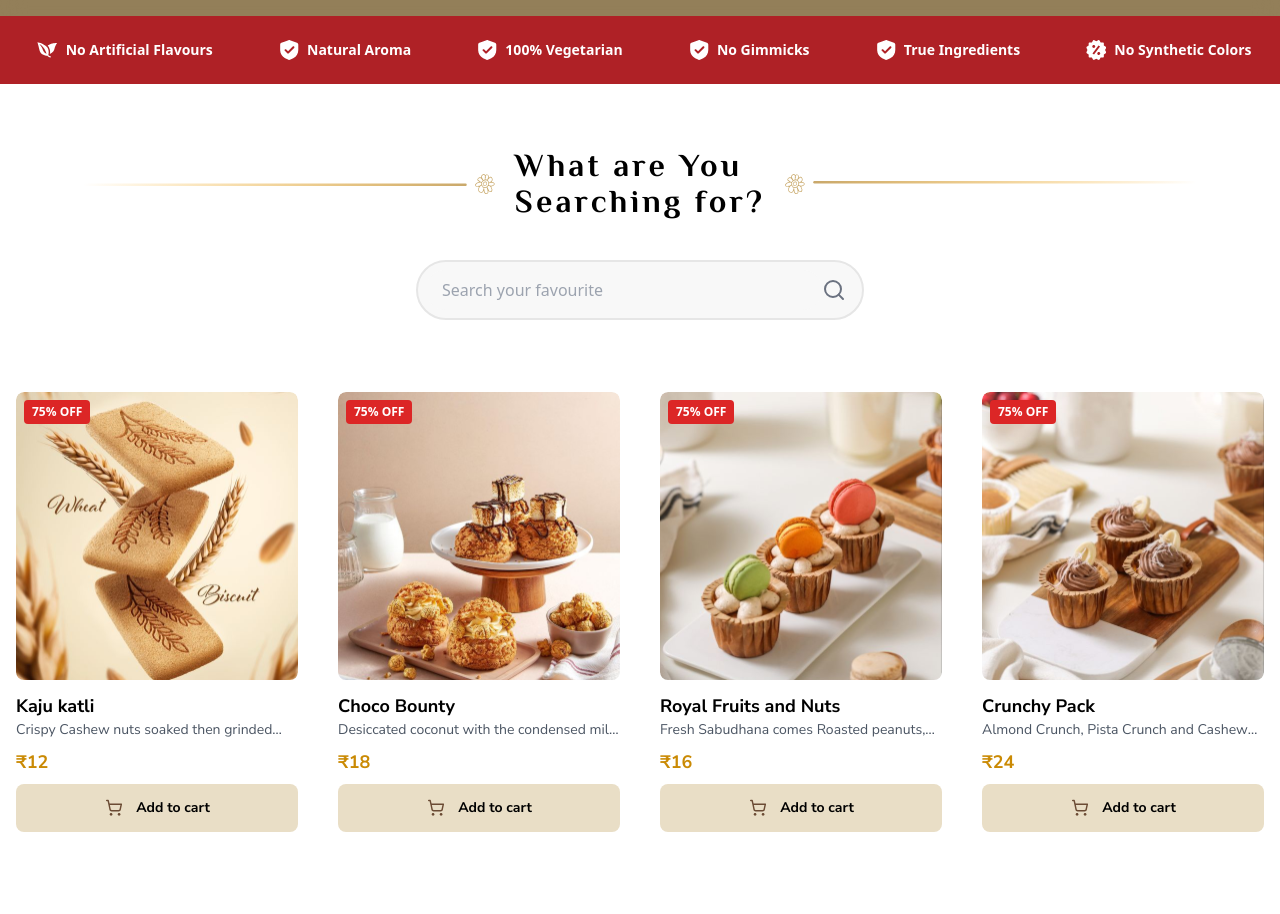
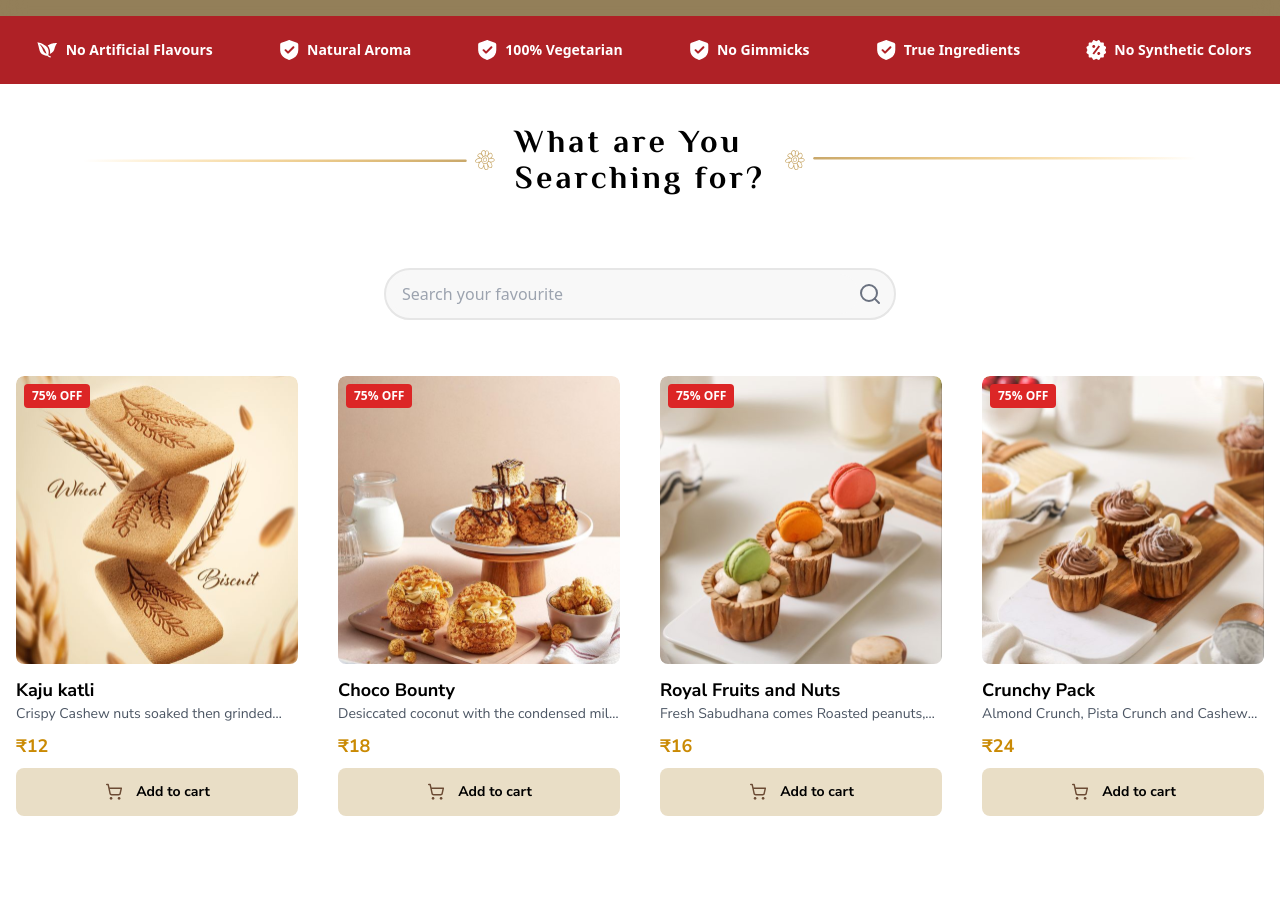
Before and after one commit to sanjvj/Annapoorna-mithais, a React (Vite) app in the folder frontend/: page / in a window 1280 px wide. Shown: the part 866-1780 px from the top of the page. Built offline with nearby package versions, Linux system fonts and the light colour scheme; grey boxes are pictures that could not be loaded.

Commit message:
Implemented Search Functionality

```diff
--- a/frontend/src/components/ExploreMenu/ExploreMenu.jsx
+++ b/frontend/src/components/ExploreMenu/ExploreMenu.jsx
@@ -4,7 +4,7 @@ import SearchBar from '../SearchBar'
 const ExploreMenu = () => {
   return (
     <div className='flex flex-col justify-center items-center gap-[10] '>
-      <div className="flex items-center justify-center gap-2 mt-16 mb-10">
+      <div className="flex items-center justify-center gap-2 mt-10 mb-10">
           <img
             src="Line.svg"
             className="w-36 md:w-48 lg:w-96"
@@ -21,7 +21,7 @@ const ExploreMenu = () => {
             alt="Decorative Line"
           />
         </div>
-        <SearchBar></SearchBar>
+
     </div>
   )
 }
--- a/frontend/src/components/FoodDisplay/FoodDisplay.jsx
+++ b/frontend/src/components/FoodDisplay/FoodDisplay.jsx
@@ -1,13 +1,21 @@
-import React, { useContext } from 'react';
+import React, { useContext, useState } from 'react';
 import { StoreContext } from '../../context/StoreContext';
 import FoodItem from '../FoodItem/FoodItem';
+import SearchBar from '../SearchBar';
 
 const FoodDisplay = ({ category }) => {
   const { food_list } = useContext(StoreContext);
+  const [searchTerm, setSearchTerm] = useState('');
+
+  const filteredFoodList = food_list.filter(item =>
+    item.name.toLowerCase().includes(searchTerm.toLowerCase())
+  );
+
   return (
     <div className='p-4' id='food-display'>
-      <div className='grid gap-6 md:gap-8 lg:gap-10 grid-cols-2 md:grid-cols-3 lg:grid-cols-4 mt-14 mx-auto max-w-screen-2xl'>
-        {food_list.map((item, index) => (
+      <SearchBar searchTerm={searchTerm} setSearchTerm={setSearchTerm} />
+      <div className='grid gap-6 md:gap-8 lg:gap-10 grid-cols-2 md:grid-cols-3 lg:grid-cols-4 mt-14'>
+        {filteredFoodList.map((item, index) => (
           <FoodItem
             key={index}
             id={item._id}
--- a/frontend/src/components/SearchBar.jsx
+++ b/frontend/src/components/SearchBar.jsx
@@ -1,15 +1,19 @@
 import React from "react";
 import { FiSearch } from "react-icons/fi";
 
-const SearchBar = () => {
+const SearchBar = ({ searchTerm, setSearchTerm }) => {
   return (
-    <div className="flex items-center bg-[#F8F8F8] border-2 border-[#E6E6E6] rounded-full p-2 w-full max-w-md">
-      <input
-        type="text"
-        placeholder="Search your favourite"
-        className="flex-grow px-4 py-2 text-gray-700 bg-[#F8F8F8] rounded-full focus:outline-none"
-      />
-      <FiSearch className="text-gray-500 w-6 h-6 mr-2" />
+    <div className="flex justify-center w-full mt-4">
+      <div className="flex items-center bg-[#F8F8F8] border-2 border-[#E6E6E6] rounded-full p-1 w-full max-w-lg mx-4 sm:mx-8">
+        <input
+          type="text"
+          placeholder="Search your favourite"
+          value={searchTerm}
+          onChange={(e) => setSearchTerm(e.target.value)}
+          className="flex-grow px-3 py-2 text-gray-700 bg-[#F8F8F8] rounded-full focus:outline-none"
+        />
+        <FiSearch className="text-gray-500 w-6 h-6 mr-2" />
+      </div>
     </div>
   );
 };
```
